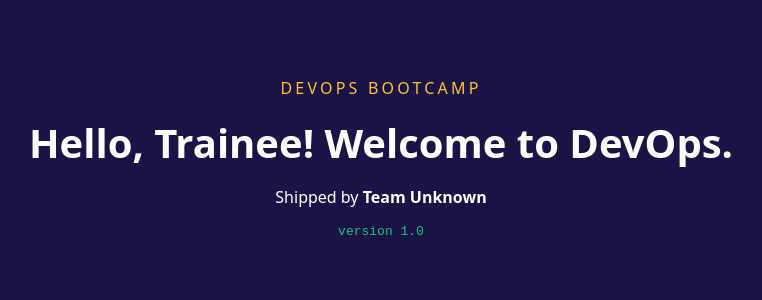
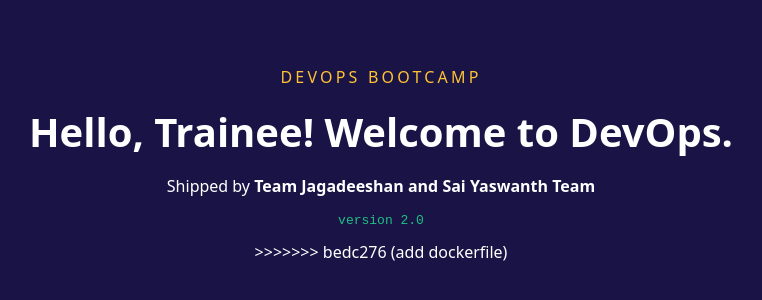
Before and after one commit to jagadeesh2004/hello-devops, a plain HTML site: page site/index.html in a window 1280 px wide. Shown: the part 244-544 px from the top of the page, without its empty margins (259-1021 px from the left). Drawn offline with Linux system fonts and the light colour scheme.

```diff
--- a/site/index.html
+++ b/site/index.html
@@ -11,8 +11,9 @@
     <p class="tag">DevOps Bootcamp</p>
     <h1 id="msg">Loading...</h1>
     <!-- LAB: change the team name below, commit, push, and watch the pipeline -->
-    <p>Shipped by <strong id="team">Team Unknown</strong></p>
-    <p class="version">version 1.0</p>
+    <p>Shipped by <strong id="team">Team Jagadeeshan and Sai Yaswanth Team</strong></p>
+    <p class="version">version 2.0</p>
+>>>>>>> bedc276 (add dockerfile)
   </main>
   <script src="greet.js"></script>
   <script>
```
Also changed, not shown: 1 other file.
